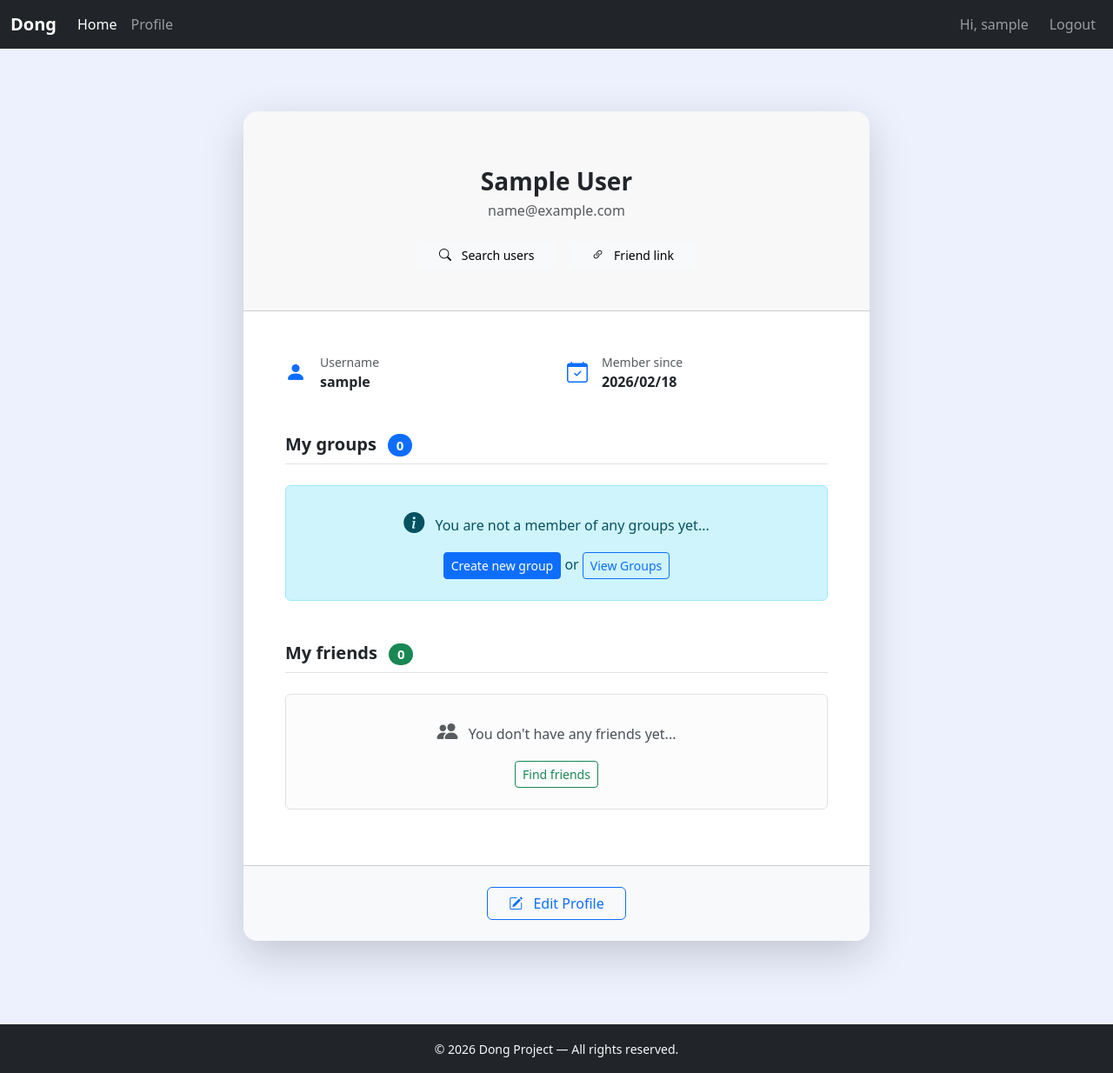
After one commit to Toranjzardmr/Dong-Project, a Django app: page /accounts/profile/1/ in a window 1280 px wide. The commit adds this page. Shown: the whole page at 87% size. Run offline with Django 5.2, Linux system fonts and the light colour scheme; the visitor is signed in with stand-in values (Sample User, id 1); data comes from the database, SQL or seed files in the repository; data that the repository does not hold is empty.

Commit message:
Added Profile Photo & Friends to Users - Added Search func for users based on email/username

```diff
--- /dev/null
+++ b/accounts/templates/accounts/profile.html
@@ -0,0 +1,230 @@
+{% extends 'core/base.html' %}
+
+{% block title %}Profile - {{ user.username }}{% endblock %}
+
+{% block body %}
+
+<div class="container my-5">
+    <div class="row justify-content-center">
+        <div class="col-lg-8 col-md-10">
+
+            <div class="card shadow-lg border-0 rounded-4 overflow-hidden">
+
+                <!-- card header -->
+                <div class="card-header bg-gradient-primary text-center py-5 position-relative">
+                    <div class="profile-photo-container mx-auto">
+                        {% if user.profile_photo %}
+                            <img src="{{ user.profile_photo.url }}"
+                                 alt="{{ user.username }} Profile photo"
+                                 class="rounded-circle img-fluid shadow border border-4 border-white"
+                                 style="width: 140px; height: 140px; object-fit: cover;">
+                        {% endif %}
+                    </div>
+                    <h3 class="mt-3 mb-1 fw-bold">{{ user.get_full_name|default:user.username }}</h3>
+                    <p class="mb-0 opacity-75">{{ user.email }}</p>
+
+                    <!-- Quick action buttons -->
+                    <div class="mt-4 d-flex justify-content-center gap-3 flex-wrap">
+                        <a href="{% url 'accounts:search_users' %}" class="btn btn-light btn-sm px-4">
+                            <i class="bi bi-search me-2"></i> Search users
+                        </a>
+                        <!-- Copy Friend link -->
+                            <button
+                                type="button"
+                                id="copyFriendBtn"
+                                class="btn btn-light btn-sm px-4"
+                                data-bs-toggle="tooltip"
+                                title="Copy your friend link"
+                                onclick="copyFriendLink()"
+                            >
+                                <i class="bi bi-link-45deg me-2"></i> Friend link
+                            </button>
+
+
+                    </div>
+
+
+                    <!-- Hidden input for copying -->
+                    <input type="hidden" id="friendLink" value="{% url 'accounts:add_friend' user.id %}" >
+
+                </div>
+
+                <!-- Card Body -->
+                <div class="card-body p-4 p-md-5">
+
+                    <!-- Basic information -->
+                    <div class="row g-4 mb-5">
+                        <div class="col-md-6">
+                            <div class="d-flex align-items-center">
+                                <i class="bi bi-person-fill fs-4 text-primary me-3"></i>
+                                <div>
+                                    <small class="text-muted d-block">Username</small>
+                                    <strong>{{ user.username }}</strong>
+                                </div>
+                            </div>
+                        </div>
+                        <div class="col-md-6">
+                            <div class="d-flex align-items-center">
+                                <i class="bi bi-calendar-check fs-4 text-primary me-3"></i>
+                                <div>
+                                    <small class="text-muted d-block">Member since</small>
+                                    <strong>{{ user.date_joined|date:"Y/m/d" }}</strong>
+                                </div>
+                            </div>
+                        </div>
+                    </div>
+
+                    <!-- My groups -->
+                    <h5 class="mb-4 fw-semibold border-bottom pb-2">
+                        My groups
+                        <span class="badge bg-primary rounded-pill ms-2">{{ groups.count }}</span>
+                    </h5>
+
+                    {% if groups.exists %}
+                        <div class="list-group list-group-flush">
+                            {% for group in groups %}
+                                <a href="{% url 'core:group_detail' group.id %}"
+                                   class="list-group-item list-group-item-action px-0 py-3 border-bottom">
+                                    <div class="d-flex justify-content-between align-items-center">
+                                        <div class="d-flex align-items-center">
+                                            <div class="bg-light rounded-circle p-3 me-3">
+                                                <i class="bi bi-people-fill fs-4 text-primary"></i>
+                                            </div>
+                                            <div>
+                                                <h6 class="mb-1 fw-bold">{{ group.name }}</h6>
+                                                {% if group.description %}
+                                                    <small class="text-muted d-block">
+                                                        {{ group.description|truncatechars:60 }}
+                                                    </small>
+                                                {% endif %}
+                                                <small class="text-muted">
+                                                    created at {{ group.created_at|date:"Y/m/d" }}
+                                                </small>
+                                            </div>
+                                        </div>
+                                        <div class="text-end">
+                                            <small class="text-muted d-block">Creator</small>
+                                            <strong class="d-block">
+                                                {% if group.creator == user %}You{% else %}{{ group.creator.username }}{% endif %}
+                                            </strong>
+                                        </div>
+                                    </div>
+                                </a>
+                            {% endfor %}
+                        </div>
+                    {% else %}
+                        <div class="alert alert-info text-center py-4 my-3">
+                            <i class="bi bi-info-circle-fill fs-4 me-2"></i>
+                            You are not a member of any groups yet...
+                            <div class="mt-3">
+                                <a href="{% url 'core:group_create' %}" class="btn btn-primary btn-sm">
+                                    Create new group
+                                </a>
+                                or
+                                <a href="{% url 'core:home' %}" class="btn btn-outline-primary btn-sm">
+                                    View Groups
+                                </a>
+                            </div>
+                        </div>
+                    {% endif %}
+
+                    <!-- My friends (new section) -->
+                    <h5 class="mt-5 mb-4 fw-semibold border-bottom pb-2">
+                        My friends
+                        <span class="badge bg-success rounded-pill ms-2">{{ friends.count|default:0 }}</span>
+                    </h5>
+
+                    {% if friends.exists %}
+                        <div class="list-group list-group-flush">
+                        {% for friend in friends %}
+                                <div class="d-flex justify-content-between align-items-center">
+                                    <div class="d-flex align-items-center">
+                                        <div class="bg-light rounded-circle p-3 me-3">
+                                            {% if friend.profile_photo %}
+                                                <img src="{{ friend.profile_photo.url }}"
+                                                        alt="{{ friend.username }}"
+                                                        class="rounded-circle"
+                                                        style="width: 36px; height: 36px; object-fit: cover;">
+                                            {% else %}
+                                                <i class="bi bi-person-fill fs-4 text-primary"></i>
+                                            {% endif %}
+                                        </div>
+                                        <div>
+                                            <h6 class="mb-1 fw-bold">{{ friend.get_full_name|default:friend.username }}</h6>
+                                            <small class="text-muted d-block">@{{ friend.username }}</small>
+                                        </div>
+                                    </div>
+                                    {% comment %}
+                                    <!-- TODO: Show Frindship date -->
+                                    <div class="text-end">
+                                        <small class="text-muted">Since</small>
+                                        <div class="small text-success">
+                                            {{ friend.friends.through.objects.filter(from_user=user, to_user=friend).first.created_at|date:"Y/m/d"|default:"—" }}
+                                        </div>
+                                    </div>
+                                    {% endcomment %}
+                                </div>
+                            {% endfor %}
+                        </div>
+                    {% else %}
+                        <div class="alert alert-light text-center py-4 my-3 border">
+                            <i class="bi bi-people-fill fs-4 text-muted me-2"></i>
+                            You don't have any friends yet...
+                            <div class="mt-3">
+                                <a href="{% url 'accounts:search_users' %}" class="btn btn-outline-success btn-sm">
+                                    Find friends
+                                </a>
+                            </div>
+                        </div>
+                    {% endif %}
+
+                </div>
+
+                {% if request.user.id == user.id %}
+                <!-- card footer -->
+                <div class="card-footer bg-light text-center py-4">
+                    <a href="{% url 'accounts:profile_edit' user.id %}" class="btn btn-outline-primary px-4">
+                        <i class="bi bi-pencil-square me-2"></i>
+                        Edit Profile
+                    </a>
+                </div>
+                {% endif %}
+            </div>
+
+        </div>
+    </div>
+</div>
+
+<!-- Simple copy to clipboard script -->
+<script>
+function copyFriendLink() {
+    const btn = document.getElementById('copyFriendBtn');
+    const linkInput = document.getElementById('friendLink');
+
+    if (!linkInput || !linkInput.value) {
+        alert('Friend link not found!');
+        return;
+    }
+
+    const fullLink = window.location.origin + linkInput.value;
+
+    navigator.clipboard.writeText(fullLink)
+        .then(() => {
+            btn.innerHTML = '<i class="bi bi-check-lg me-2"></i>Copied!';
+            btn.classList.remove('btn-light');
+            btn.classList.add('btn-success');
+
+            setTimeout(() => {
+                btn.innerHTML = '<i class="bi bi-link-45deg me-2"></i>Friend link';
+                btn.classList.remove('btn-success');
+                btn.classList.add('btn-light');
+            }, 3000);
+        })
+        .catch(err => {
+            console.error('Failed to copy: ', err);
+            alert('Could not copy.\nLink: ' + fullLink);
+        });
+}
+</script>
+
+{% endblock %}
--- a/accounts/urls.py
+++ b/accounts/urls.py
@@ -5,7 +5,14 @@ from django.contrib.auth import views as auth_views
 app_name = 'accounts'
 
 urlpatterns = [
+    #Authentication urls
     path('login/', auth_views.LoginView.as_view(template_name='accounts/login.html'), name='login'),
     path('logout/', auth_views.LogoutView.as_view(next_page= 'accounts:login'), name='logout'),
-    path('register/', views.register_user, name='signup')
+    path('register/', views.register_user, name='signup'),
+    # User profile urls
+    path('profile/<int:id>/', views.profile, name='profile'),
+    path('profile/<int:id>/edit/', views.profile_edit, name='profile_edit'),
+    path('users/search/', views.search_users, name='search_users'),
+    path('add-friend/<int:id>/', views.add_friend, name='add_friend'),
+
 ]
--- a/accounts/views.py
+++ b/accounts/views.py
@@ -1,6 +1,9 @@
-from django.shortcuts import redirect, render
+from django.shortcuts import redirect, render, get_object_or_404
 from django.contrib import messages
 from . import models, forms
+
+from django.contrib.auth import get_user_model
+from django.db.models import Q
 
 # Create your views here.
 
@@ -25,3 +28,75 @@ def register_user(request):
         'form' : form,
     }
     return render(request,'accounts/register.html', context)
+
+def profile(request, id):
+
+    if request.user.id != id:
+        messages.error(request, "You can only view your own profile.")
+        return redirect('accounts:profile', id = request.user.id)
+
+    user = models.CustomUser.objects.get(id = id)
+    user_groups = user.groups_joined.all().order_by('-created_at')
+    friends = user.friends.all()
+
+    context = {
+        'user' : user,
+        'groups' : user_groups,
+        'friends' : friends,
+    }
+    return render(request, 'accounts/profile.html', context)
+
+
+def profile_edit(request, id):
+
+    user = models.CustomUser.objects.get(id = id)
+    form = forms.ProfileEditForm(instance=user)
+
+    if request.method == 'POST':
+        form = forms.ProfileEditForm(request.POST, request.FILES, instance=user)
+        if form.is_valid():
+            form.save()
+            messages.success(request, "Profile updated successfully!")
+            return redirect('accounts:profile', id=user.id)
+
+
+    context = {
+        'user' : user,
+        'form' : form,
+    }
+    return render(request, 'accounts/profile_edit.html', context)
+
+
+
+def search_users(request):
+    query = request.GET.get('search', '').strip()
+    users = []
+
+    if query:
+        users = get_user_model().objects.filter(
+            Q(username__icontains=query) |
+            Q(email__icontains=query)
+        ).exclude(id=request.user.id)[:20]
+
+    context = {
+        'users': users,
+        'query': query,
+    }
+    return render(request, 'accounts/search_users.html', context)
+
+
+
+def add_friend(request, id):
+    if request.method != 'POST':
+        return redirect('search_users')
+
+    target_user = get_object_or_404(get_user_model(), id=id)
+
+    if target_user == request.user:
+        messages.error(request, "You cannot add yourself as a friend.")
+        return redirect('accounts:search_users')
+
+    request.user.friends.add(target_user)
+
+    messages.success(request, f"{target_user.username} added to friends." )
+    return redirect('accounts:search_users')
--- a/core/templates/core/base.html
+++ b/core/templates/core/base.html
@@ -8,6 +8,7 @@
     <!--Bootstrap CDN-->
     <link href="https://cdn.jsdelivr.net/npm/bootstrap@5.3.8/dist/css/bootstrap.min.css" rel="stylesheet" integrity="sha384-sRIl4kxILFvY47J16cr9ZwB07vP4J8+LH7qKQnuqkuIAvNWLzeN8tE5YBujZqJLB" crossorigin="anonymous">
     <script src="https://cdn.jsdelivr.net/npm/bootstrap@5.3.8/dist/js/bootstrap.bundle.min.js" integrity="sha384-FKyoEForCGlyvwx9Hj09JcYn3nv7wiPVlz7YYwJrWVcXK/BmnVDxM+D2scQbITxI" crossorigin="anonymous"></script>
+    <link rel="stylesheet" href="https://cdn.jsdelivr.net/npm/bootstrap-icons@1.11.3/font/bootstrap-icons.min.css">
     <!--Css files-->
     <link rel="stylesheet" href="{% static 'css/fonts.css' %}">
     <link rel="stylesheet" href="{% static 'css/main.css' %}">
@@ -43,13 +44,11 @@
                             <a class="nav-link active" aria-current="page" href="/">Home</a>
                         </li>
 
+                        {% if request.user.is_authenticated %}
                         <li class="nav-item">
-                            <a class="nav-link" href="#">Features</a>
+                            <a class="nav-link" href="{% url 'accounts:profile' request.user.id %}">Profile</a>
                         </li>
-
-                        <li class="nav-item">
-                            <a class="nav-link" href="#">Pricing</a>
-                        </li>
+                        {% endif %}
 
                     </ul>
 
--- a/core/templates/core/group_detail.html
+++ b/core/templates/core/group_detail.html
@@ -67,7 +67,7 @@
             <!-- Group Members & Balances -->
             <h4 class="mb-3 d-flex justify-content-between align-items-center">
                 Group Members & Balances
-                <button type="button" class="btn btn-outline-primary btn-sm" id="copyInviteBtn">Invite Friends</button>
+                <button type="button" class="btn btn-outline-primary btn-sm" id="copyInviteBtn">Invite Link</button>
                 <small id="copyFeedback" class="text-success ms-2" style="display: none;">Copied ✓</small>
             </h4>
 
--- a/core/templates/core/index.html
+++ b/core/templates/core/index.html
@@ -34,7 +34,7 @@
 
                         <!-- Icon + Name -->
                         <div class="d-flex align-items-center mb-4">
-                            <div class="avatar-circle bg-primary bg-gradient shadow-lg me-3">
+                            <div class="avatar-circle bg-gradient shadow-lg me-3">
                                 <i class="bi bi-chat-left-quote-fill fs-3"></i>
                             </div>
                             <h4 class="card-title fw-bold mb-0">
--- a/core/views.py
+++ b/core/views.py
@@ -2,9 +2,11 @@ from django.shortcuts import redirect, render, get_object_or_404, get_list_or_40
 from django.contrib import messages
 from . import models, forms
 from django.contrib.auth import get_user_model
+from django.contrib.auth.decorators import login_required
 
 # Create your views here.
 
+@login_required
 def index(request):
 
     user_groups = models.Group.objects.filter(members = request.user)
--- a/dong/settings.py
+++ b/dong/settings.py
@@ -147,6 +147,11 @@ STATICFILES_DIRS = [
 ]
 STATIC_ROOT = BASE_DIR / "staticfiles"
 
+# Media files
+
+MEDIA_ROOT = BASE_DIR / "media"
+MEDIA_URL = "/media/"
+
 #Front-end
 
 CRISPY_ALLOWED_TEMPLATE_PACKS = 'bootstrap5'
--- a/dong/urls.py
+++ b/dong/urls.py
@@ -26,3 +26,4 @@ urlpatterns = [
 ]
 if settings.DEBUG:
     urlpatterns += static(settings.STATIC_URL, document_root=settings.STATIC_ROOT)
+    urlpatterns += static(settings.MEDIA_URL, document_root=settings.MEDIA_ROOT)
--- a/static/css/main.css
+++ b/static/css/main.css
@@ -1,5 +1,4 @@
 footer {
-position: absolute;
 text-align: left;
 background-color: #f4f4f4;
 padding-top: 40px;
@@ -7,10 +6,22 @@ padding-bottom: 40px;
 z-index: 1;
 bottom:0;
 width:100%;
+flex-shrink: 0;
 }
 
 html, body {
     background-color: #EDF1FE;
+    height: 100%;
+    margin: 0;
+}
+
+body {
+    display: flex;
+    flex-direction: column;
+}
+
+main {
+    flex: 1 0 auto;
 }
 
 /* بهتر کردن ظاهر چک‌باکس‌ها */
```
Also changed, not shown: accounts/forms.py (+8 -0 lines), accounts/models.py (+15 -1 lines), accounts/templates/accounts/profile_edit.html (added, +95 -0 lines), accounts/templates/accounts/search_users.html (added, +129 -0 lines), accounts/migrations/0002_customuser_profile_photo.py (added), accounts/migrations/0003_customuser_friends.py (added), accounts/migrations/0004_customuser_friend_request_token_and_more.py (added), accounts/migrations/0005_remove_customuser_friend_request_token.py (added).
